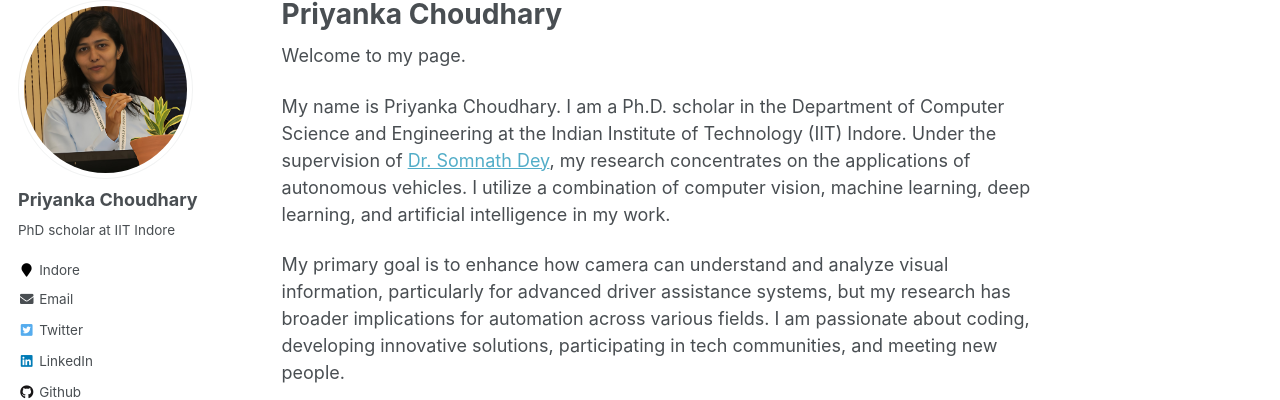
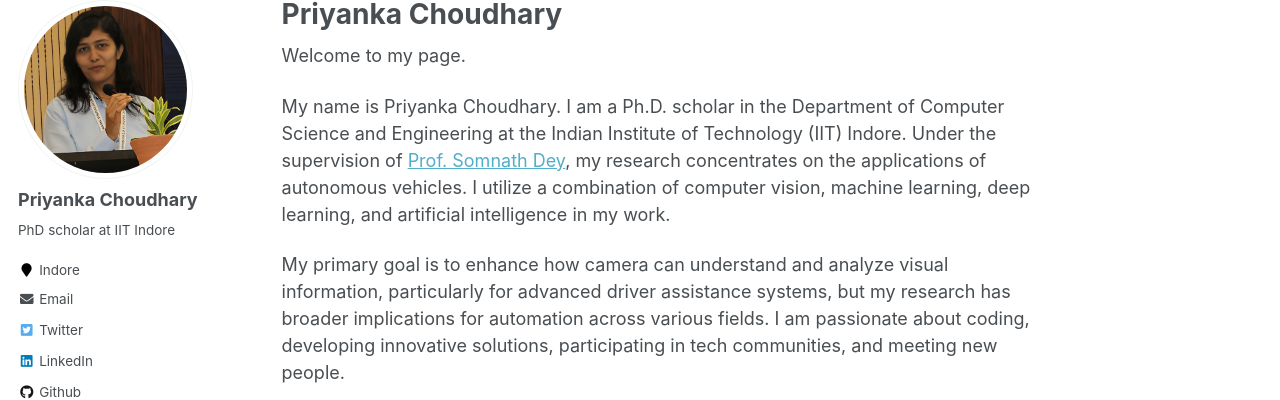
Before and after one commit to PriyankaIITI/priyankaiiti.github.io, a Jekyll site: the page built from _pages/about.md, in a window 1280 px wide and 900 px high. Shown: the part 118-518 px from the top of the window. Built offline with Jekyll 4.4.1, drawn with Linux system fonts in a browser that asks for light colours; some web fonts are replaced.

Commit message:
Updated website

```diff
--- a/_pages/about.md
+++ b/_pages/about.md
@@ -10,7 +10,7 @@ redirect_from:
 
 Welcome to my page.
 
-My name is Priyanka Choudhary. I am a Ph.D. scholar in the Department of Computer Science and Engineering at the Indian Institute of Technology (IIT) Indore. Under the supervision of [Dr. Somnath Dey](https://somnathd.wixsite.com/somnath), my research concentrates on the applications of autonomous vehicles. I utilize a combination of computer vision, machine learning, deep learning, and artificial intelligence in my work.
+My name is Priyanka Choudhary. I am a Ph.D. scholar in the Department of Computer Science and Engineering at the Indian Institute of Technology (IIT) Indore. Under the supervision of [Prof. Somnath Dey](https://somnathd.wixsite.com/somnath), my research concentrates on the applications of autonomous vehicles. I utilize a combination of computer vision, machine learning, deep learning, and artificial intelligence in my work.
 
 My primary goal is to enhance how camera can understand and analyze visual information, particularly for advanced driver assistance systems, but my research has broader implications for automation across various fields. I am passionate about coding, developing innovative solutions, participating in tech communities, and meeting new people.
 
```
Also changed, not shown: _pages/teaching.md (+1 -1 lines).
